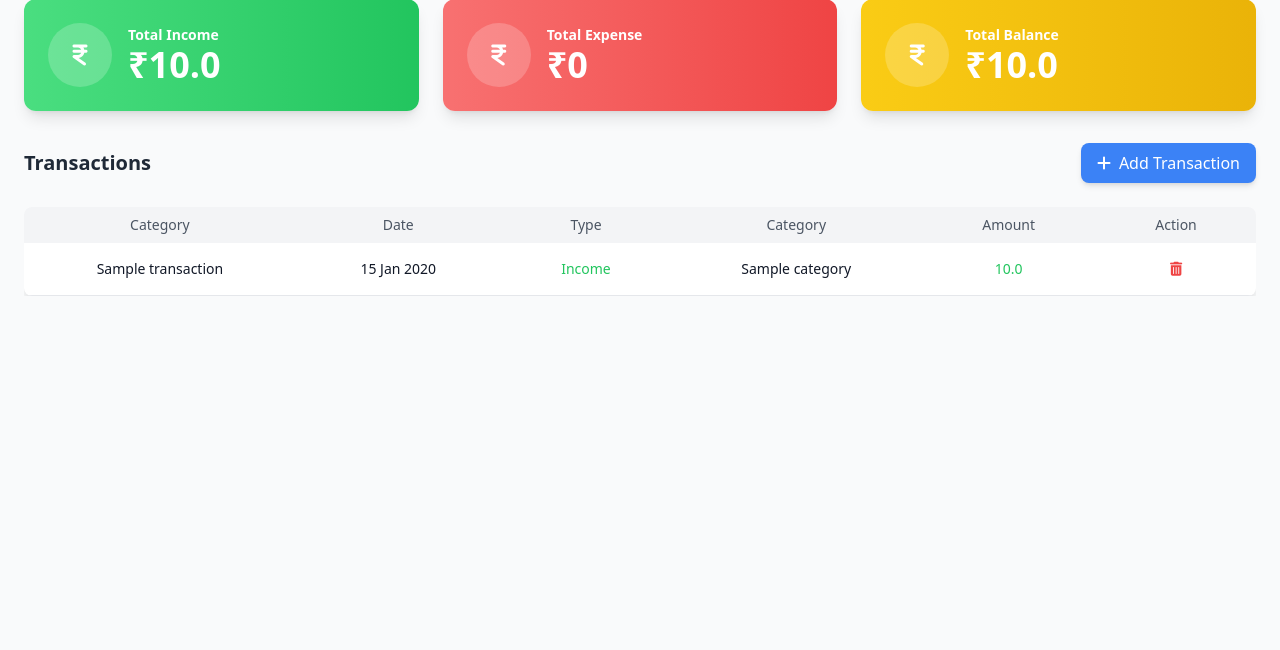
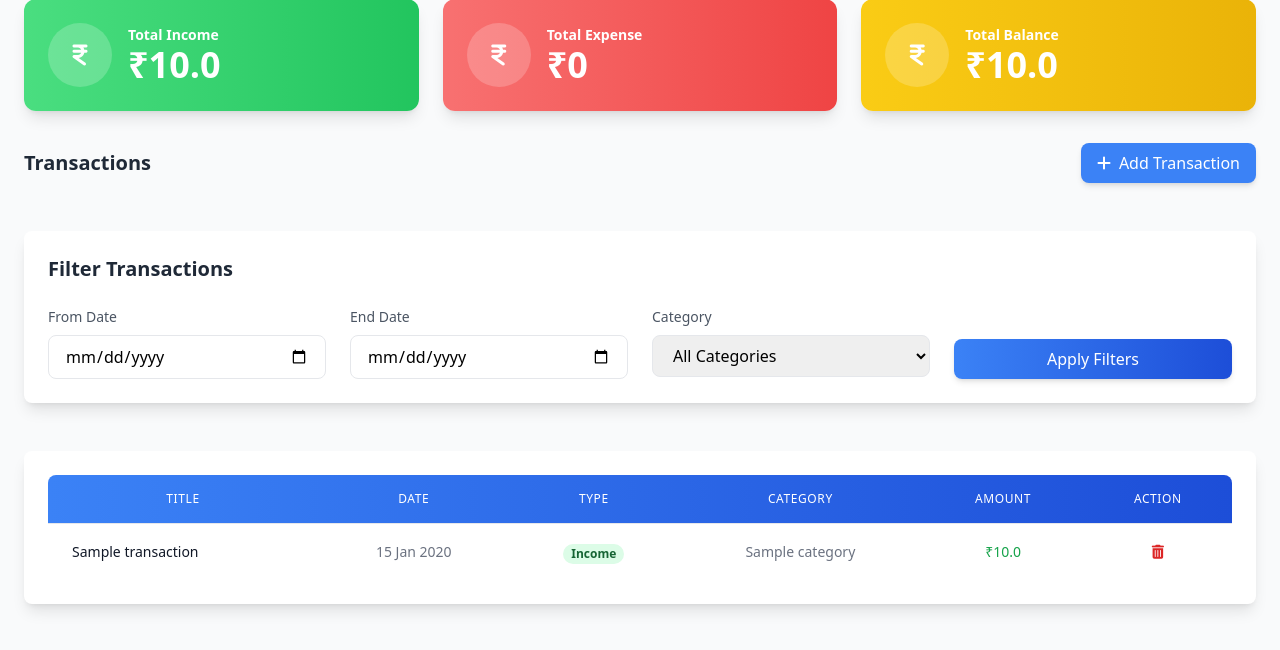
Before and after one commit to kamaru-x/Manager, a Django app: page /transaction/ in a window 1280 px wide. Shown: the part 117-767 px from the top of the page. Run offline with Django 5.2, Linux system fonts and the light colour scheme; a user stored in the database is signed in; tables that the repository leaves empty hold one stand-in row (values such as "Sample post"); some libraries are stand-ins or nearby versions.

Commit message:
filter added on transactions

```diff
--- a/Templates/transactions/transactions.html
+++ b/Templates/transactions/transactions.html
@@ -34,40 +34,75 @@
 <!-- Transactions and Timesheet -->
 <div class="grid gap-6 mt-8">
     <!-- Transactions -->
-    <div class="flex justify-between items-center">
+    <div class="flex justify-between items-center mb-6">
         <h2 class="text-xl font-semibold text-gray-800">Transactions</h2>
         <a href="{% url 'add-transaction' %}" class="flex items-center bg-blue-500 hover:bg-blue-600 text-white px-4 py-2 rounded-lg shadow-md transition duration-200 space-x-2">
             <i class="fas fa-plus"></i>
             <span>Add Transaction</span>
         </a>
     </div>
+    <div class="container mx-auto">
+        <div class="bg-white rounded-lg shadow-lg p-6 mb-6">
+            <h2 class="text-xl font-semibold text-gray-800 mb-6">Filter Transactions</h2>
+            <form method="get" class="grid grid-cols-1 md:grid-cols-4 gap-6">
+                <div class="flex flex-col">
+                    <label for="from_date" class="text-sm font-medium text-gray-600 mb-2">From Date</label>
+                    <input type="date" name="from_date" id="from_date" value="{{ from_date|default:'' }}" class="px-4 py-2 border rounded-lg focus:outline-none focus:ring-2 focus:ring-blue-500">
+                </div>
+                <div class="flex flex-col">
+                    <label for="end_date" class="text-sm font-medium text-gray-600 mb-2">End Date</label>
+                    <input type="date" name="end_date" id="end_date" value="{{ end_date|default:'' }}" class="px-4 py-2 border rounded-lg focus:outline-none focus:ring-2 focus:ring-blue-500">
+                </div>
+                <div class="flex flex-col">
+                    <label for="category" class="text-sm font-medium text-gray-600 mb-2">Category</label>
+                    <select name="category" id="category" class="px-4 py-2 border rounded-lg focus:outline-none focus:ring-2 focus:ring-blue-500">
+                        <option value="">All Categories</option>
+                        {% for category in categories %}
+                            <option value="{{ category.id }}" {% if selected_category == category.id|stringformat:"i" %}selected{% endif %}>{{ category.title }}</option>
+                        {% endfor %}
+                    </select>
+                </div>
+                <div class="flex flex-col justify-end">
+                    <button type="submit" class="py-2 bg-gradient-to-r from-blue-500 to-blue-700 text-white rounded-lg shadow-md hover:bg-blue-800 focus:outline-none focus:ring-2 focus:ring-blue-300">
+                        Apply Filters
+                    </button>
+                </div>
+            </form>
+        </div>
+    </div>
+    <div class="container mx-auto">
+        <div class="bg-white rounded-lg shadow-lg p-6">
             <div class="w-full overflow-x-auto scrollbar-hide">
-        <div class="flex flex-col gap-3">
-
                 {% if transactions %}
-                <div class="overflow-x-auto bg-white rounded-lg shadow-lg">
-                    <table class="min-w-full table-auto text-left">
-                        <thead class="bg-gray-100">
-                            <tr>
-                                <th class="px-10 py-2 text-sm font-medium text-gray-600 text-center whitespace-nowrap">Category</th>
-                                <th class="px-10 py-2 text-sm font-medium text-gray-600 text-center whitespace-nowrap">Date</th>
-                                <th class="px-10 py-2 text-sm font-medium text-gray-600 text-center whitespace-nowrap">Type</th>
-                                <th class="px-10 py-2 text-sm font-medium text-gray-600 text-center whitespace-nowrap">Category</th>
-                                <th class="px-10 py-2 text-sm font-medium text-gray-600 text-center whitespace-nowrap">Amount</th>
-                                <th class="px-10 py-2 text-sm font-medium text-gray-600 text-center whitespace-nowrap">Action</th>
+                    <div class="bg-white rounded-lg overflow-hidden">
+                        <table class="min-w-full divide-y divide-gray-200">
+                            <thead>
+                                <tr class="bg-gradient-to-r from-blue-500 to-blue-700">
+                                    <th scope="col" class="px-6 py-4 text-center text-xs font-medium text-white uppercase tracking-wider">Title</th>
+                                    <th scope="col" class="px-6 py-4 text-center text-xs font-medium text-white uppercase tracking-wider">Date</th>
+                                    <th scope="col" class="px-6 py-4 text-center text-xs font-medium text-white uppercase tracking-wider">Type</th>
+                                    <th scope="col" class="px-6 py-4 text-center text-xs font-medium text-white uppercase tracking-wider">Category</th>
+                                    <th scope="col" class="px-6 py-4 text-center text-xs font-medium text-white uppercase tracking-wider">Amount</th>
+                                    <th scope="col" class="px-6 py-4 text-center text-xs font-medium text-white uppercase tracking-wider">Action</th>
                                 </tr>
                             </thead>
-                        <tbody>
+                            <tbody class="bg-white divide-y divide-gray-200">
                                 {% for transaction in transactions %}
-                                <tr class="border-b hover:bg-gray-50">
-                                    <td class="px-10 py-4 text-sm font-medium text-gray-900 text-center whitespace-nowrap">{{ transaction.title }}</td>
-                                    <td class="px-10 py-4 text-sm font-medium text-gray-900 text-center whitespace-nowrap">{{ transaction.date | date:'d M Y' }}</td>
-                                    <td class="px-10 py-4 text-sm font-medium {% if transaction.type == 'Income' %} text-green-500 {% elif transaction.type == 'Expense' %} text-red-500 {% endif %} text-center whitespace-nowrap">{{ transaction.type }}</td>
-                                    <td class="px-10 py-4 text-sm font-medium text-gray-900 text-center whitespace-nowrap">{{ transaction.category.title }}</td>
-                                    <td class="px-10 py-4 text-sm font-medium {% if transaction.type == 'Income' %} text-green-500 {% elif transaction.type == 'Expense' %} text-red-500 {% endif %} text-center whitespace-nowrap">{{ transaction.amount }}</td>
-                                    <td class="px-10 py-4 text-sm font-medium text-center whitespace-nowrap">
-                                        <a href="{% url 'delete-transaction' transaction.id %}" onclick="return confirm('Are you sure you want to delete this transaction?')">
-                                            <i class="fas fa-trash-alt text-red-500"></i>
+                                    <tr class="hover:bg-gray-50 transition-colors duration-200">
+                                        <td class="px-6 py-4 whitespace-nowrap text-sm font-medium text-gray-900 text-left">{{ transaction.title }}</td>
+                                        <td class="px-6 py-4 whitespace-nowrap text-sm text-gray-500 text-center">{{ transaction.date | date:'d M Y' }}</td>
+                                        <td class="px-6 py-4 whitespace-nowrap text-center">
+                                            <span class="px-2 inline-flex text-xs leading-5 font-semibold rounded-full {% if transaction.type == 'Income' %}bg-green-100 text-green-800{% elif transaction.type == 'Expense' %}bg-red-100 text-red-800{% endif %}">
+                                                {{ transaction.type }}
+                                            </span>
+                                        </td>
+                                        <td class="px-6 py-4 whitespace-nowrap text-sm text-gray-500 text-center">{{ transaction.category.title }}</td>
+                                        <td class="px-6 py-4 whitespace-nowrap text-sm font-medium text-center {% if transaction.type == 'Income' %}text-green-600{% elif transaction.type == 'Expense' %}text-red-600{% endif %}">
+                                            ₹{{ transaction.amount }}
+                                        </td>
+                                        <td class="px-6 py-4 whitespace-nowrap text-sm text-gray-500 text-center">
+                                            <a href="{% url 'delete-transaction' transaction.id %}" onclick="return confirm('Are you sure you want to delete this transaction?')" class="text-red-600 hover:text-red-900">
+                                                <i class="fas fa-trash-alt"></i>
                                             </a>
                                         </td>
                                     </tr>
@@ -76,11 +111,11 @@
                         </table>
                     </div>
                 {% else %}
-                <div class="mb-2 gap-10 px-10 flex items-center justify-center p-4 hover:bg-gray-50 transition-colors duration-150 ease-in-out rounded-lg border border-gray-100 min-w-[300px] bg-white shadow-md hover:shadow-lg transition-shadow">
-                    <span class="text-lg font-medium text-gray-900 whitespace-nowrap">NO DATA FOUND</span>
+                    <div class="bg-white rounded-lg p-8 text-center">
+                        <span class="text-lg font-medium text-gray-500">No transactions found</span>
                     </div>
                 {% endif %}
-
+            </div>
         </div>
     </div>
 </div>
--- a/Transactions/views.py
+++ b/Transactions/views.py
@@ -75,17 +75,40 @@ def delete_account(request,id):
 
 @login_required
 def transactions(request):
-    transactions = Transaction.objects.all().order_by('-date', '-id')
-    income = Transaction.objects.filter(type='Income').aggregate(total_amount=Sum('amount'))['total_amount'] or 0
-    expense = Transaction.objects.filter(type='Expense').aggregate(total_amount=Sum('amount'))['total_amount'] or 0
+    transactions = Transaction.objects.all()
+
+    # Get filter parameters
+    from_date = request.GET.get('from_date')
+    end_date = request.GET.get('end_date')
+    category = request.GET.get('category')
+
+    # Apply filters if parameters are provided
+    if from_date:
+        transactions = transactions.filter(date__gte=from_date)
+    if end_date:
+        transactions = transactions.filter(date__lte=end_date)
+    if category:
+        transactions = transactions.filter(category_id=category)
+
+    # Order the transactions
+    transactions = transactions.order_by('-date', '-id')
+
+    # Calculate totals based on filtered transactions
+    income = transactions.filter(type='Income').aggregate(total_amount=Sum('amount'))['total_amount'] or 0
+    expense = transactions.filter(type='Expense').aggregate(total_amount=Sum('amount'))['total_amount'] or 0
     balance = float(income) - float(expense)
+    categories = Category.objects.all()
 
     context = {
-        'page' : 'transactions',
-        'transactions' : transactions,
-        'income' : income,
-        'expense' : expense,
-        'balance' : balance
+        'page': 'transactions',
+        'transactions': transactions,
+        'income': income,
+        'expense': expense,
+        'balance': balance,
+        'categories': categories,
+        'from_date': from_date,
+        'end_date': end_date,
+        'selected_category': category
     }
     return render(request, 'transactions/transactions.html', context)
 
```
Lines whose indentation alone changed are shown as unchanged.
